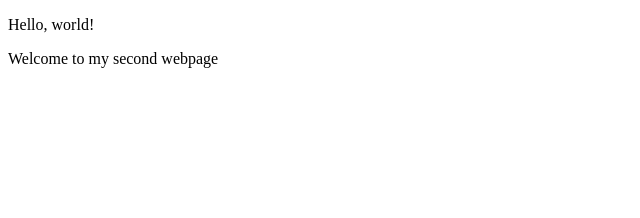
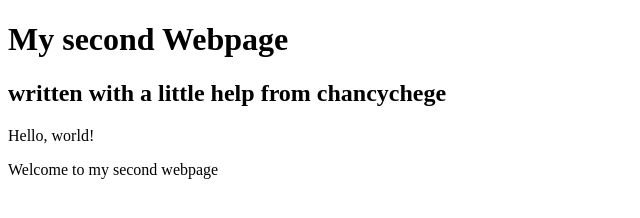
Before and after one commit to chancychege/second-webpage, a plain HTML site: page my-second-webpage.html in a window 1280 px wide. Shown: the whole page, without its empty margins (0-640 px from the left). Drawn offline with Linux system fonts and the light colour scheme.

Commit message:
add header

```diff
--- a/my-second-webpage.html
+++ b/my-second-webpage.html
@@ -3,6 +3,8 @@
         <title>My Second Webpage</title>
        </head>
        <body>
+         <h1>My second Webpage<h1>
+         <h2>written with a little help from chancychege</h2>
          <p>Hello, world!</p>
          <p>Welcome to my second webpage</p>
        </body>
```
